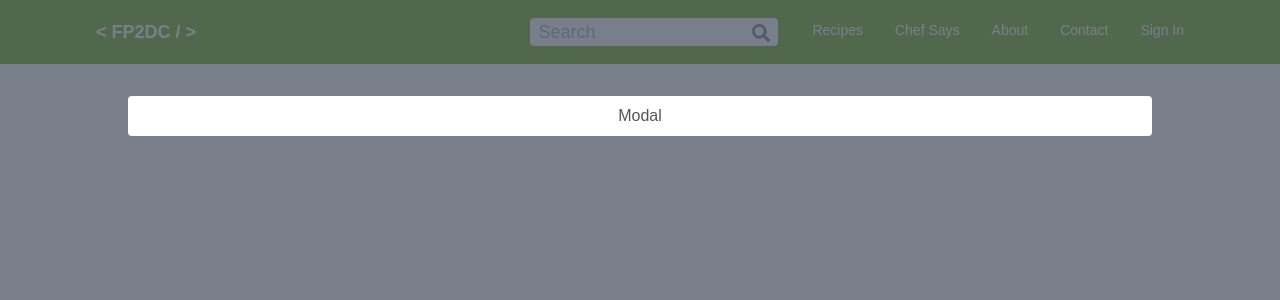
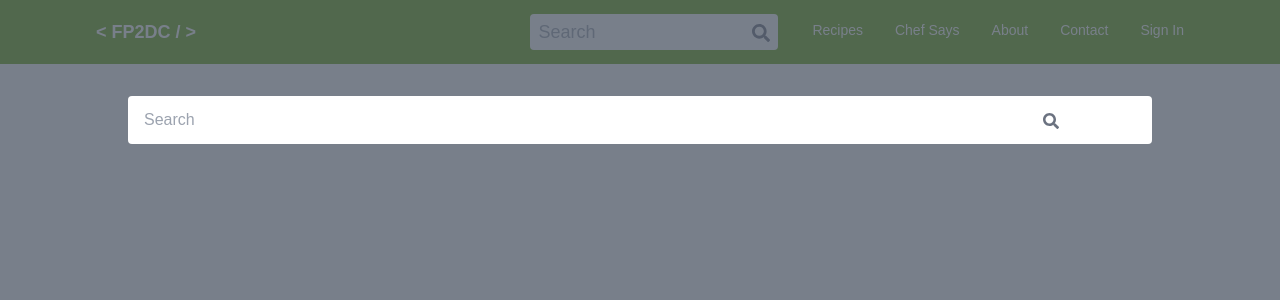
Before and after one commit to swabhi7/fp2dc-ui, a React (Create React App) app: page / in a window 1280 px wide. Shown: the top 300 px of the page. Built offline with nearby package versions, Linux system fonts and the light colour scheme; no server answers.

Commit message:
[style/feat] : Styles for Search inside modal

```diff
--- a/src/components/features/Navbar/Navbar.component.js
+++ b/src/components/features/Navbar/Navbar.component.js
@@ -9,7 +9,9 @@ const Navbar = () => {
     <div className={classes["navbar"]}>
       <div className={classes["logo"]}>&lt; FP2DC / &gt;</div>
       <div className={classes["menu"]}>
-        <Modal>Modal</Modal>
+        <Modal>
+          <Search forseExpand={true} />
+        </Modal>
         <Search />
         <FaBars className={classes["menu-icon"]} />
         <ul className={classes["menu-list"]}>
--- a/src/components/features/Navbar/Search.component.js
+++ b/src/components/features/Navbar/Search.component.js
@@ -2,15 +2,32 @@ import React from "react";
 import { FaSearch } from "react-icons/fa";
 import classes from "./Search.module.css";
 
-const Search = () => {
+const Search = ({ forseExpand = false }) => {
   return (
-    <div className={classes["search"]}>
+    <div
+      // If forseExpand is true then it means this will be inside modal, so change the styling accordingly
+      className={`${
+        forseExpand === false
+          ? classes["search"]
+          : classes["search__forse-expand"]
+      }`}
+    >
       <input
         type="text"
         placeholder="Search"
-        className={classes["search-box"]}
+        className={`${
+          forseExpand === false
+            ? classes["search-box"]
+            : classes["search-box__forse-expand"]
+        }`}
       />
-      <FaSearch className={classes["search-icon"]} />
+      <FaSearch
+        className={`${
+          forseExpand === false
+            ? classes["search-icon"]
+            : classes["search-icon__forse-expand"]
+        }`}
+      />
     </div>
   );
 };
--- a/src/components/features/Navbar/Search.module.css
+++ b/src/components/features/Navbar/Search.module.css
@@ -1,6 +1,10 @@
 @tailwind base;
 
 @layer base {
+  .search__forse-expand {
+    @apply w-full;
+  }
+
   .search-box {
     @apply hidden;
   }
@@ -9,10 +13,18 @@
     @apply inline-block font-bold;
   }
 
+  .search-box__forse-expand {
+    @apply inline-block px-2 py-1 rounded w-full;
+  }
+
+  .search-icon__forse-expand {
+    @apply inline-block ml-[-10%] text-gray-500;
+  }
+
   /* lg scrrens */
   @media (min-width: 1024px) {
     .search-box {
-      @apply inline-block px-2 rounded;
+      @apply inline-block px-2 py-1 rounded;
     }
 
     .search-icon {
```
